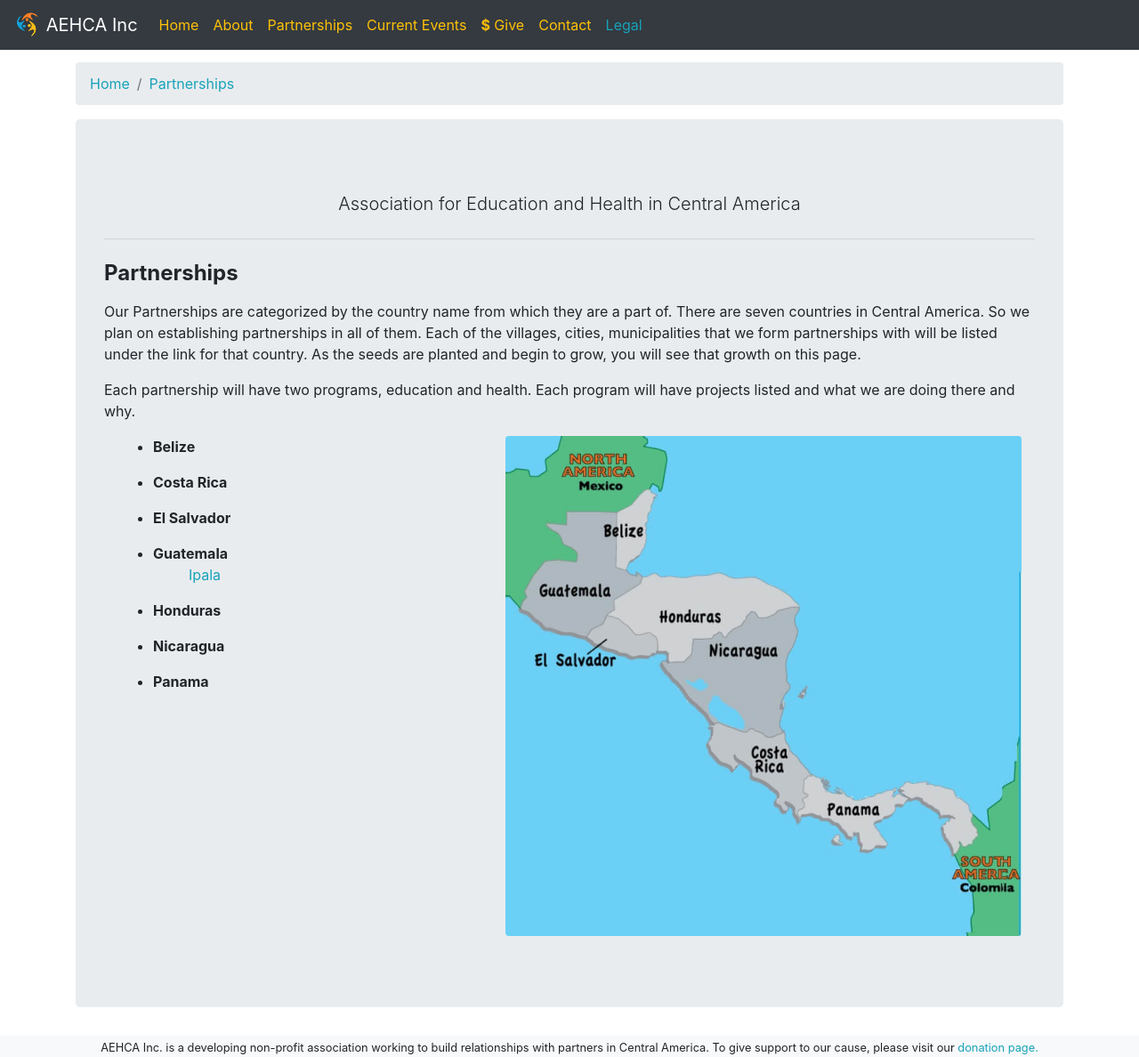
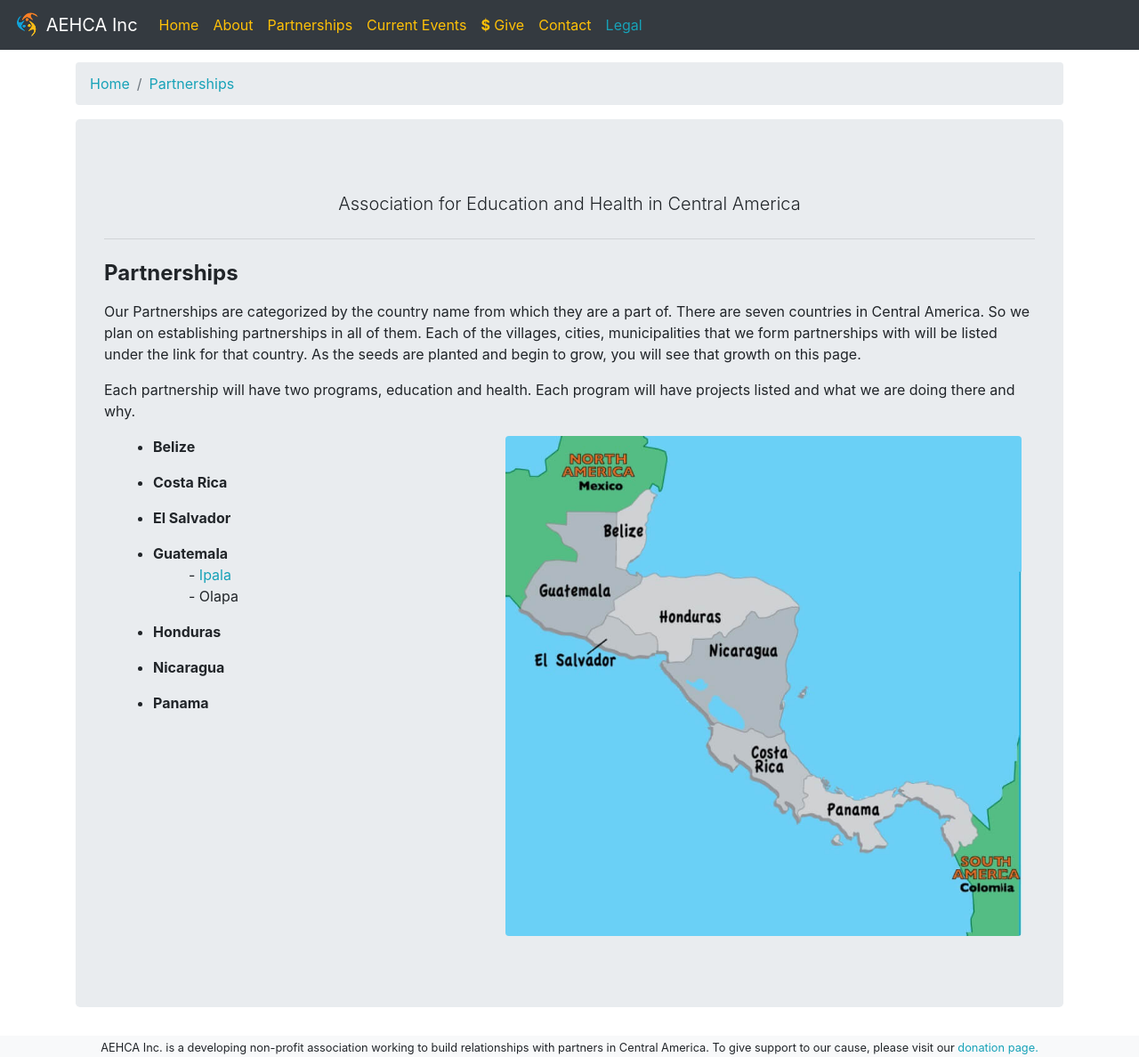
Before and after one commit to aehca/aehca.github.io, a Jekyll site: the page built from partnerships.html, in a window 1280 px wide and 1188 px high. Shown: the whole window at 89% size. Built offline with Jekyll 4.4.1, drawn with Linux system fonts in a browser that asks for light colours.

Commit message:
added olapa to partnerships

```diff
--- a/partnerships.html
+++ b/partnerships.html
@@ -47,8 +47,11 @@ link for that country. As the seeds are planted and begin to grow, you will see
                   <p></p>
                   <li class="font-weight-bold">
                     Guatemala
-                    <ul class="font-weight-normal"><a class="text-info"
-                        href="/partnerships/guatemala/ipala.html">Ipala</a></ul>
+                    <ul class="font-weight-normal">-<a class="text-info" href="/partnerships/guatemala/ipala.html">
+                        Ipala</a>
+                    </ul>
+                    <ul class="font-weight-normal">- Olapa
+                    </ul>
                   </li>
                   <p></p>
                   <li class="font-weight-bold">Honduras</li>
```
